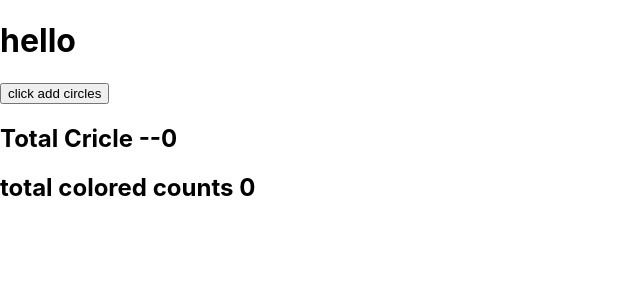
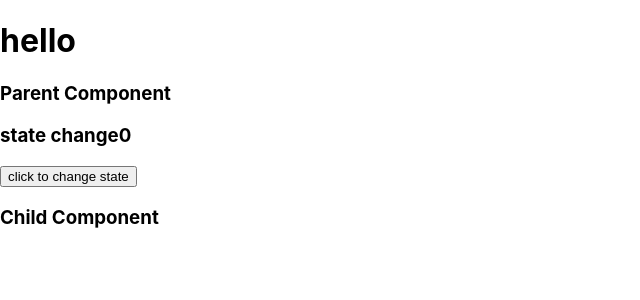
Before and after one commit to Kedarnath-137/reactjs1, a React (Create React App) app: page / in a window 1280 px wide. Shown: the top 300 px of the page, without its empty margins (0-640 px from the left). Built offline with nearby package versions, Linux system fonts and the light colour scheme.

Commit message:
purecomponents

```diff
--- a/src/App.js
+++ b/src/App.js
@@ -6,6 +6,7 @@
 import Unmounting from "./component/class-component/lifecycle/unmounting/unmounting";
 import IncremProduct from "./component/class-component/products/incrementproduct";
 import Products from "./component/class-component/products/products";
+import ParentComponent from "./component/class-component/pureComponents/parent";
 import YoutudeButton from "./component/class-component/youtudeButton/youtudeButton";
 import ProductsApi from "./component/functional-component/axios/products";
 
@@ -17,7 +18,7 @@
     <div>
       <h1>hello</h1>
 
-  <CircleTask/>
+    <ParentComponent/>
 
 
     </div>
--- /dev/null
+++ b/src/component/class-component/pureComponents/child.js
@@ -0,0 +1,26 @@
+import {  PureComponent } from "react";
+
+
+
+
+
+
+
+
+class Child extends PureComponent{
+
+    render(){
+        console.log("child render");
+        return(
+             <>
+            <h3>Child Component </h3>
+
+            {/* <h3>{this.props.data}</h3> */}
+
+             </>
+
+        )
+    }
+}
+
+export default Child;
--- /dev/null
+++ b/src/component/class-component/pureComponents/parent.js
@@ -0,0 +1,36 @@
+import { Component } from "react";
+import Child from "./child";
+
+
+
+
+
+
+
+class ParentComponent extends Component{
+    constructor(){
+        super()
+        this.state = {
+            count :0,
+        }
+    }
+    handleCount = ()=>{
+        this.setState({
+            count:this.state.count+1,
+        })
+    }
+
+    render(){
+        console.log("parent render");
+        return(
+            <>
+            <h3>Parent Component</h3>
+            <h3>state change{this.state.count}</h3>
+            <button onClick={this.handleCount}>click to change state </button>
+            <Child data = {this.state.count}/>
+            </>
+        )
+    }
+}
+
+export default ParentComponent
```
